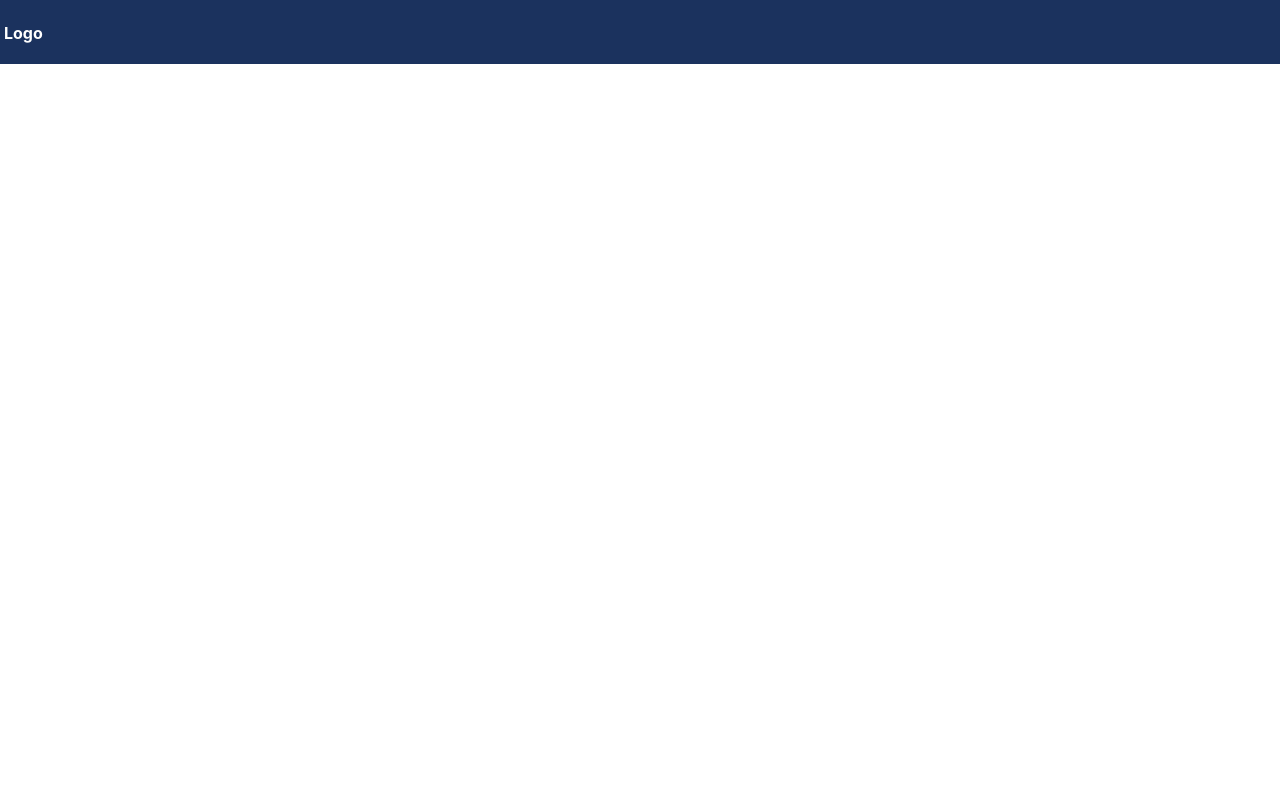
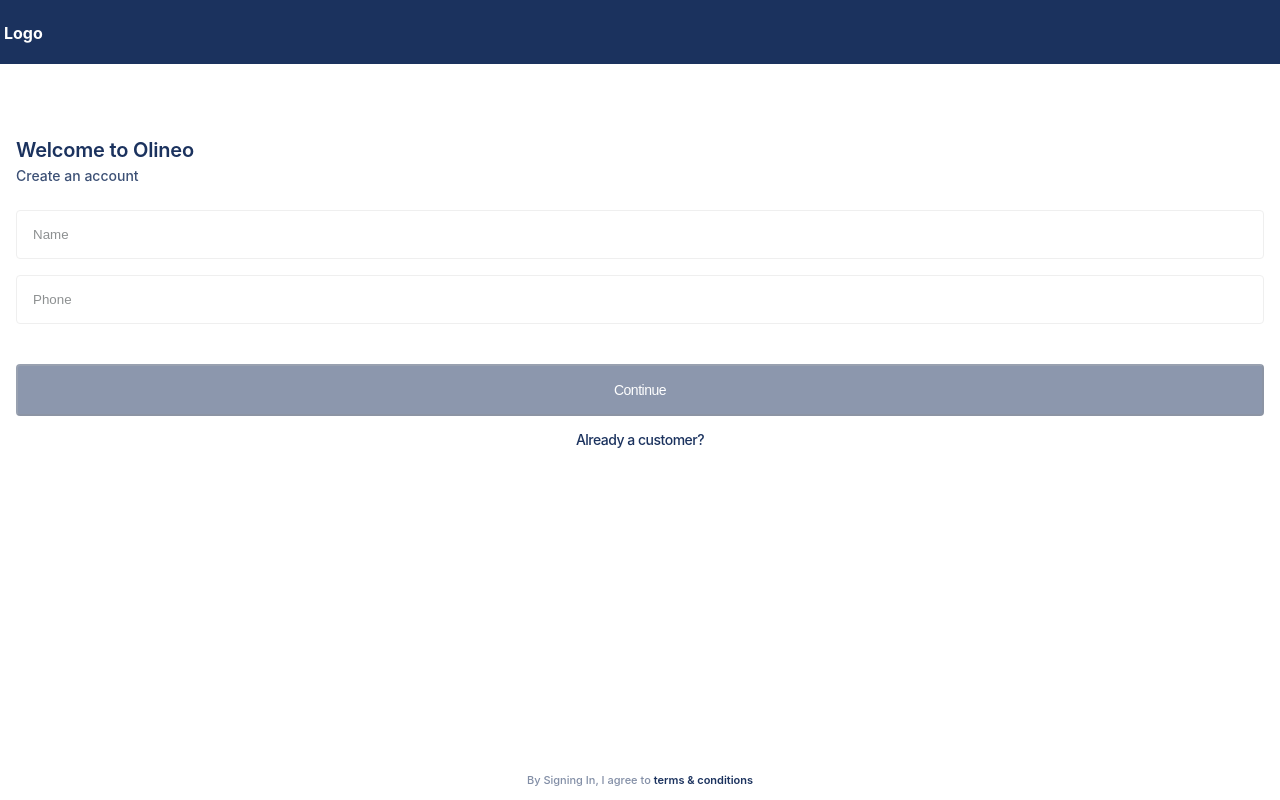
Before and after one commit to Sk7867/olineo_temp, a React (Create React App) app: page / in a window 1280 px wide. Before the commit this address had no page. Built offline with nearby package versions, Linux system fonts and the light colour scheme.

Commit message:
#2: route change

```diff
--- a/src/App.js
+++ b/src/App.js
@@ -1,6 +1,6 @@
 //Dependencies
 import './App.css';
-import { useState } from 'react';
+// import { useState } from 'react';
 import { useLocation, Routes, Route } from 'react-router-dom'
 
 
@@ -29,7 +29,7 @@
             )
       }
       <Routes>
-        <Route path='/signup' element={<Signup />} />
+        <Route path='/' element={<Signup />} />
         <Route path='/login' element={<Login />} />
         <Route path='/otp' element={<OtpValid />} />
       </Routes>
```
